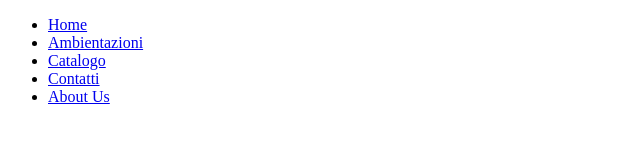
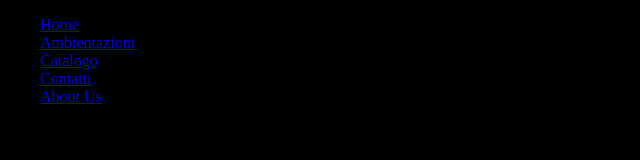
Before and after one commit to Lyreplus/Sito-Sisti, a plain HTML site: page index.html in a window 1280 px wide. Shown: the whole page, without its empty margins (0-640 px from the left). Drawn offline with Linux system fonts and the light colour scheme.

Commit message:
sass updates

```diff
--- a/sass-components/_globals.scss
+++ b/assets/sass/sass-components/_globals.scss
@@ -1,3 +1,7 @@
 *, *::before, *::after {
     box-sizing: border-box;
 }
+
+body {
+    background-color: black;
+}
--- a/index.html
+++ b/index.html
@@ -5,7 +5,7 @@
     <meta http-equiv="X-UA-Compatible" content="IE=edge">
     <meta name="viewport" content="width=device-width, initial-scale=1.0">
     <title>Home></title>
-
+    <link rel="stylesheet" href="assets/css/style.min.css">
 </head>
 <body>
 
--- a/style.scss
+++ /dev/null
@@ -1,7 +0,0 @@
-@import 'sass-components/globals';
-@import 'sass-components/typography';
-@import 'sass-components/buttons';
-@import 'sass-components/mainstyle';
-
-@import 'sass-components/pc';
-@import 'sass-components/phone';
```
Also changed, not shown: assets/sass/style.scss (added, +7 -0 lines), assets/css/style.min.css, assets/sass/sass-components/_buttons.scss (added), assets/sass/sass-components/_mainstyle.scss (renamed from sass-components/_mainstyle.scss), assets/sass/sass-components/_pc.scss (added), assets/sass/sass-components/_phone.scss (added), assets/sass/sass-components/_typography.scss (added), 1 other file.
